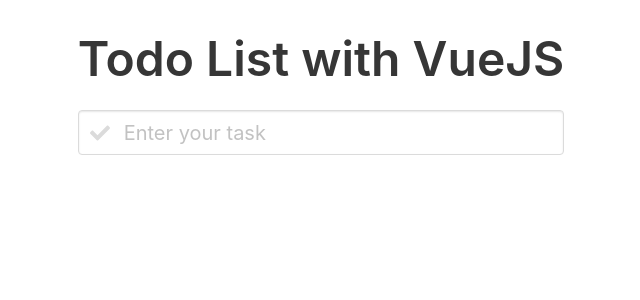
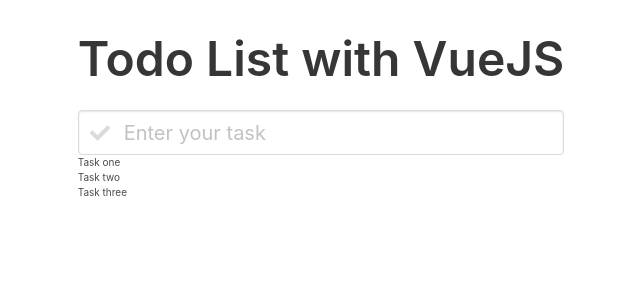
Before and after one commit to sinhast/todolist-vuejs, a Vue app: page / in a window 1280 px wide. Shown: the top 300 px of the page, without its empty margins (319-959 px from the left). Built offline with nearby package versions, Linux system fonts and the light colour scheme.

Commit message:
Link component TodoListItem.vue in TodoList.vue

```diff
--- a/src/components/TodoList.vue
+++ b/src/components/TodoList.vue
@@ -2,15 +2,18 @@
   <div>
     <h1 class="title is-1">Todo List with VueJS</h1>
     <TodoInputText />
+    <TodoListItem :todos="todos" />
   </div>
 </template>
 
 <script>
 import TodoInputText from "@/components/TodoInputText.vue";
+import TodoListItem from "@/components/TodoListItem.vue";
 
 export default {
   components: {
-    TodoInputText
+    TodoInputText,
+    TodoListItem
   },
 
   data() {
--- a/src/components/TodoListItem.vue
+++ b/src/components/TodoListItem.vue
@@ -1,7 +1,13 @@
-<template></template>
+<template>
+  <ul>
+    <li v-for="todo in todos" :key="todo">{{ todo }}</li>
+  </ul>
+</template>
 
 <script>
-export default {};
+export default {
+  props: ["todos"]
+};
 </script>
 
 <style>
```
